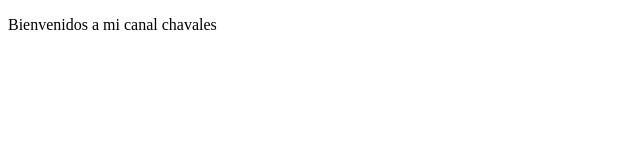
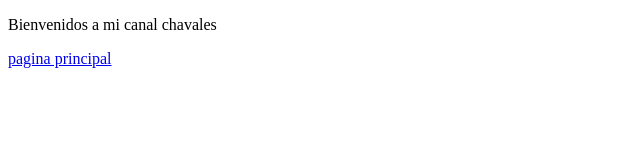
Before and after one commit to Gabriel-moiseeess/AprendiendoGit, a plain HTML site: page equipo2.html in a window 1280 px wide. Shown: the whole page, without its empty margins (0-640 px from the left). Drawn offline with Linux system fonts and the light colour scheme.

Commit message:
Se creo el link

```diff
--- a/equipo2.html
+++ b/equipo2.html
@@ -6,5 +6,6 @@
 </head>
 <body>
 <p>Bienvenidos a mi canal chavales</p>
+<a href="pagina.com">pagina principal</a>
 </body>
 </html>
```
